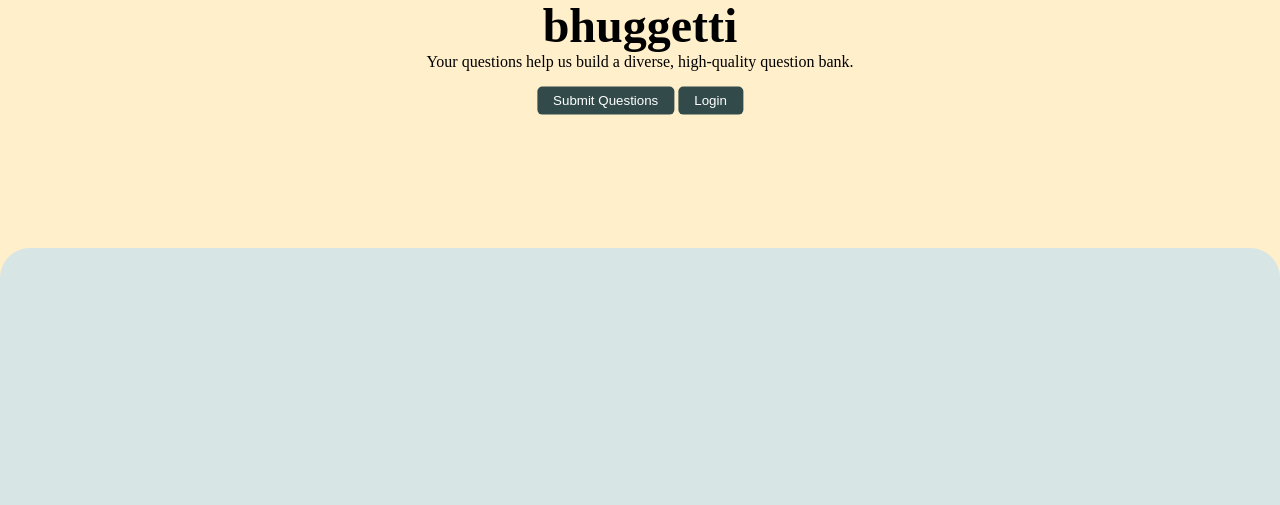
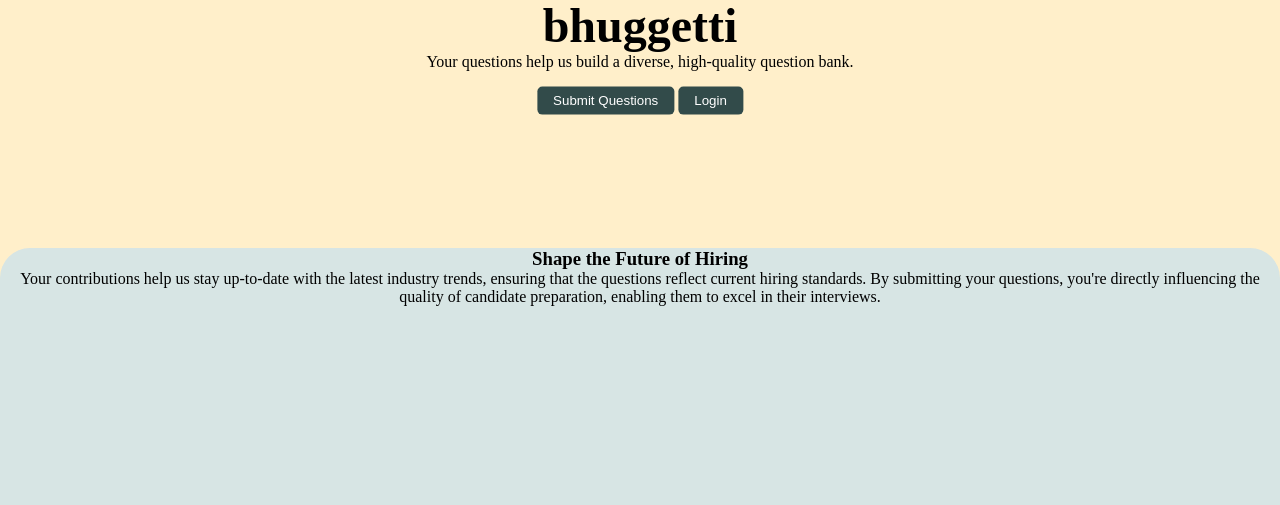
Before and after one commit to aust21/bhuggettiAPI, a Flask app: page / in a window 1280 px wide. Shown: the part 392-897 px from the top of the page. Run offline with Flask 3, Linux system fonts and the light colour scheme.

Commit message:
add content to first page

```diff
--- a/inatorAPI/templates/index.html
+++ b/inatorAPI/templates/index.html
@@ -23,6 +23,18 @@
     </div>
   </section>
 
-  <section class="sec__2"></section>
+  <section class="sec__2">
+    <div class="sec__2_container center">
+      <h3>Shape the Future of Hiring</h3>
+      <div class="qs">
+        <p>
+          Your contributions help us stay up-to-date with the latest industry
+          trends, ensuring that the questions reflect current hiring standards.
+          By submitting your questions, you're directly influencing the quality
+          of candidate preparation, enabling them to excel in their interviews.
+        </p>
+      </div>
+    </div>
+  </section>
 </main>
 {% endblock %}
```
